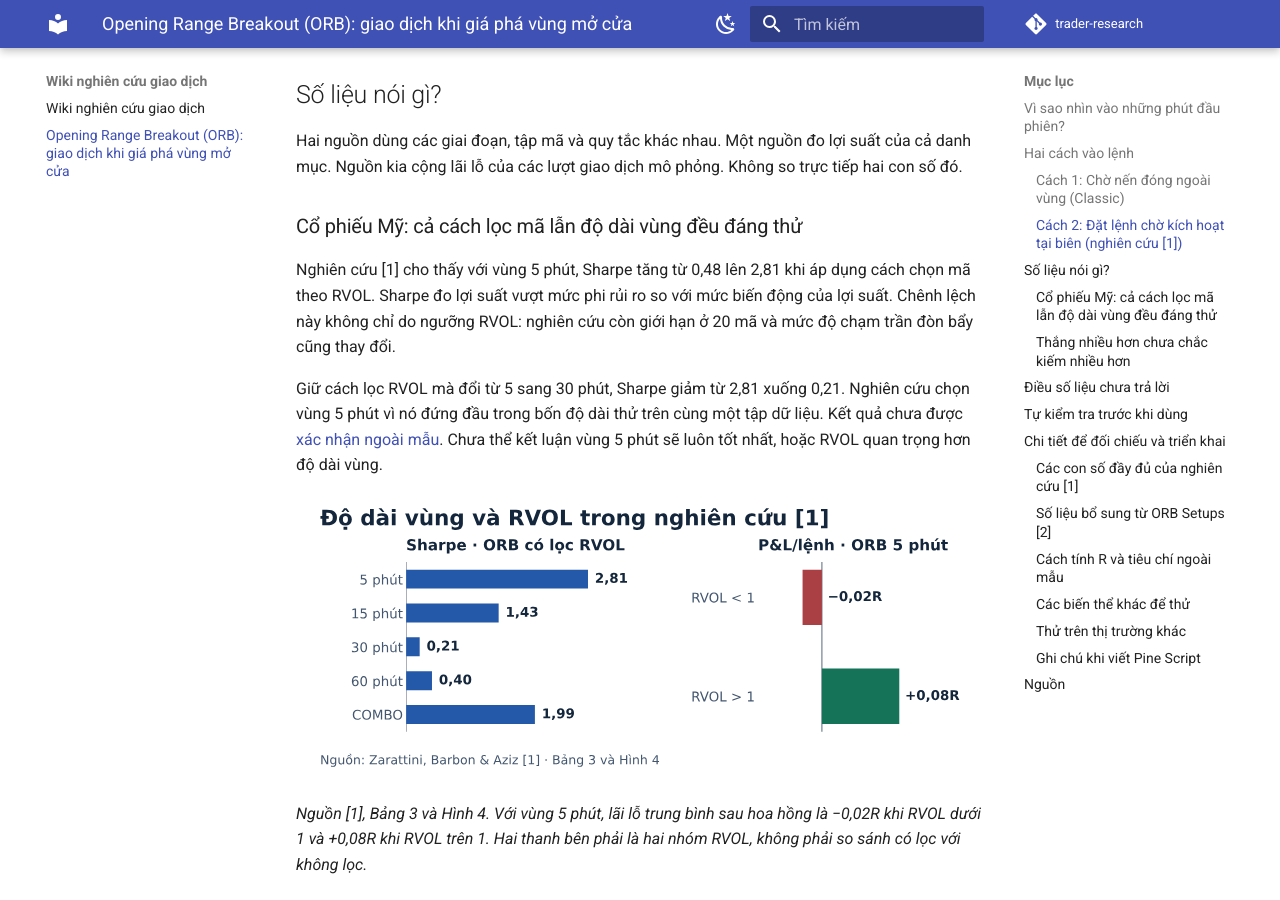
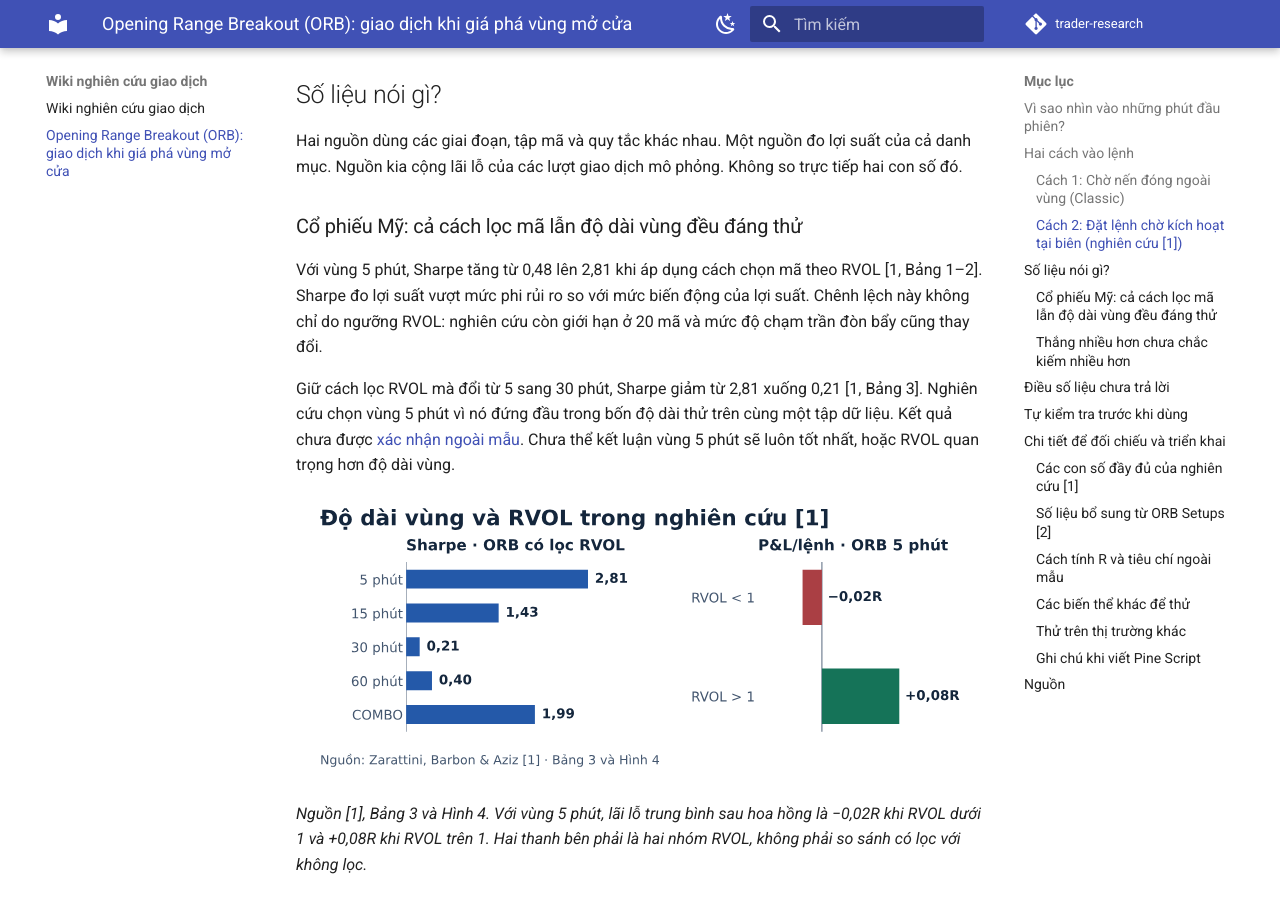
Before and after one commit to ntduong1998vn/trader-research, an MkDocs documentation site: the page built from docs/opening-range-breakout.md, in a window 1280 px wide and 900 px high, scrolled down 2412 px. Built offline with MkDocs 1.6.1 and Material for MkDocs 9.7.7, drawn with Linux system fonts in a browser that asks for light colours; comment, search, counter and statistics services are not loaded.

Commit message:
Point Sharpe comparisons to the source tables

```diff
--- a/docs/opening-range-breakout.md
+++ b/docs/opening-range-breakout.md
@@ -42,9 +42,9 @@ Hai nguồn dùng các giai đoạn, tập mã và quy tắc khác nhau. Một n
 
 ### Cổ phiếu Mỹ: cả cách lọc mã lẫn độ dài vùng đều đáng thử
 
-Nghiên cứu [1] cho thấy với vùng 5 phút, Sharpe tăng từ 0,48 lên 2,81 khi áp dụng cách chọn mã theo RVOL. Sharpe đo lợi suất vượt mức phi rủi ro so với mức biến động của lợi suất. Chênh lệch này không chỉ do ngưỡng RVOL: nghiên cứu còn giới hạn ở 20 mã và mức độ chạm trần đòn bẩy cũng thay đổi.
+Với vùng 5 phút, Sharpe tăng từ 0,48 lên 2,81 khi áp dụng cách chọn mã theo RVOL [1, Bảng 1–2]. Sharpe đo lợi suất vượt mức phi rủi ro so với mức biến động của lợi suất. Chênh lệch này không chỉ do ngưỡng RVOL: nghiên cứu còn giới hạn ở 20 mã và mức độ chạm trần đòn bẩy cũng thay đổi.
 
-Giữ cách lọc RVOL mà đổi từ 5 sang 30 phút, Sharpe giảm từ 2,81 xuống 0,21. Nghiên cứu chọn vùng 5 phút vì nó đứng đầu trong bốn độ dài thử trên cùng một tập dữ liệu. Kết quả chưa được [xác nhận ngoài mẫu](#cach-tinh-r-va-tieu-chi-ngoai-mau). Chưa thể kết luận vùng 5 phút sẽ luôn tốt nhất, hoặc RVOL quan trọng hơn độ dài vùng.
+Giữ cách lọc RVOL mà đổi từ 5 sang 30 phút, Sharpe giảm từ 2,81 xuống 0,21 [1, Bảng 3]. Nghiên cứu chọn vùng 5 phút vì nó đứng đầu trong bốn độ dài thử trên cùng một tập dữ liệu. Kết quả chưa được [xác nhận ngoài mẫu](#cach-tinh-r-va-tieu-chi-ngoai-mau). Chưa thể kết luận vùng 5 phút sẽ luôn tốt nhất, hoặc RVOL quan trọng hơn độ dài vùng.
 
 ![Sharpe theo độ dài vùng và lãi lỗ trung bình theo hai nhóm RVOL](assets/orb/orb-ket-qua-zarattini.svg)
 
```
